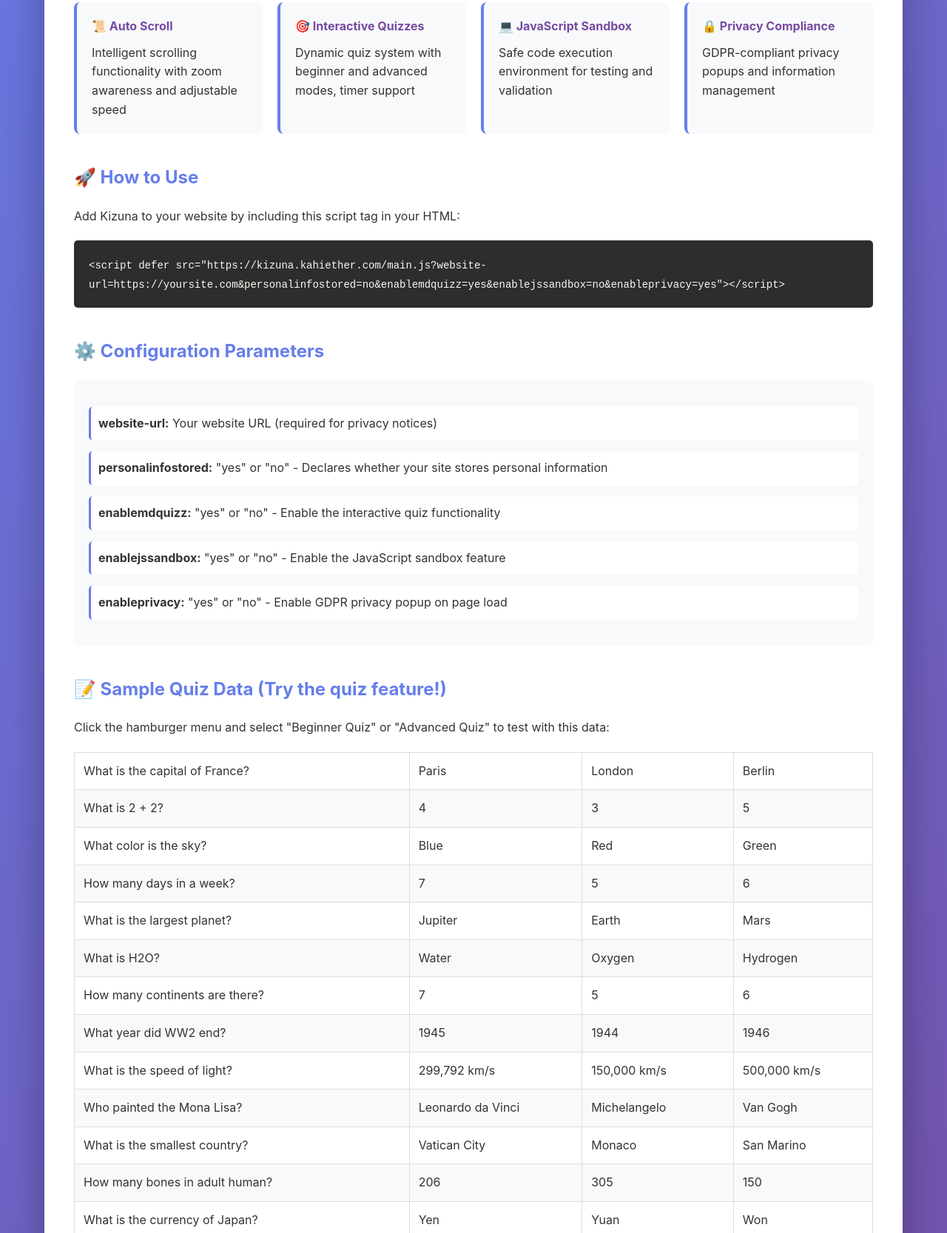
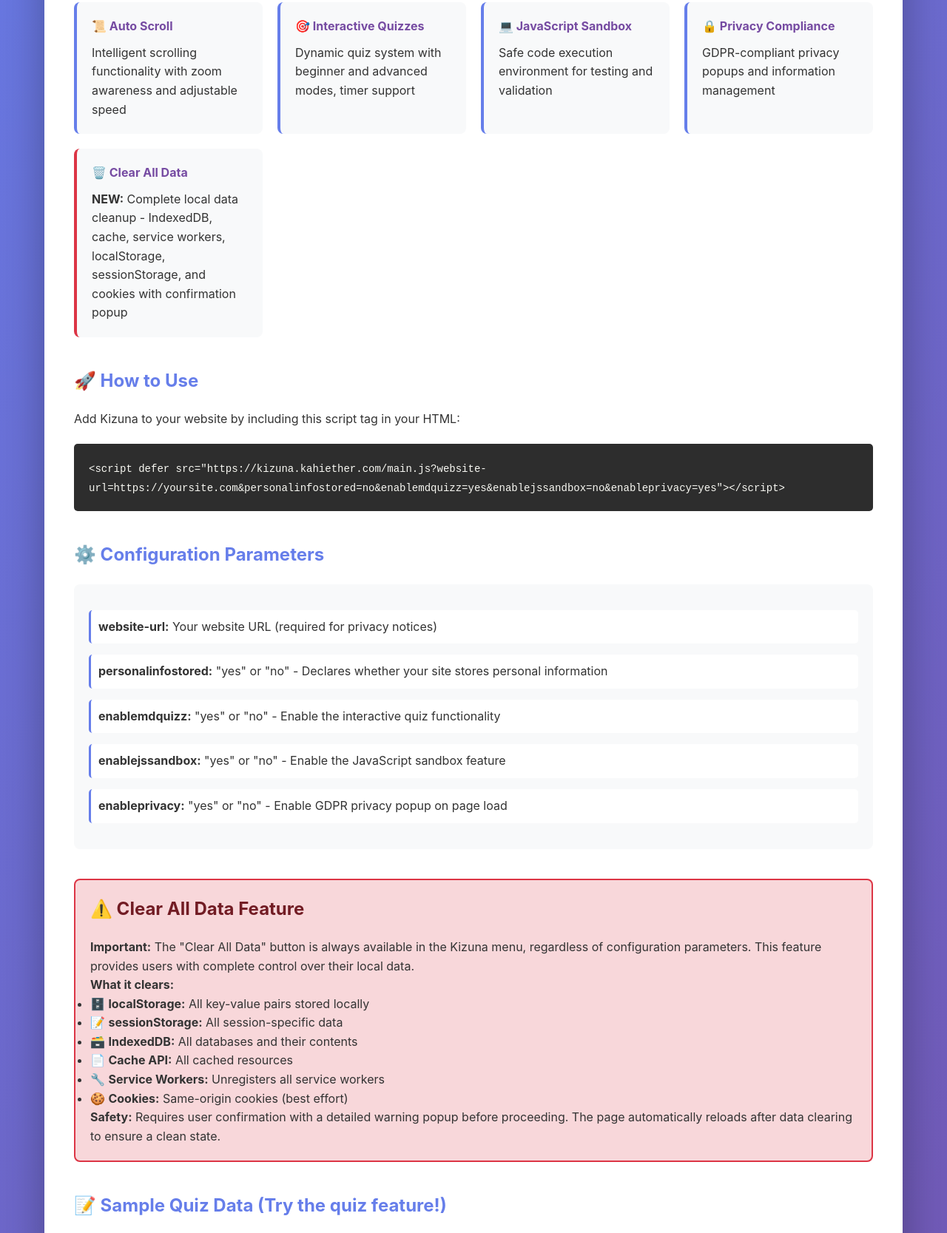
Before and after one commit to Mino75/2025-kizuna, a website: page index.html in a window 1280 px wide. Shown: the part 700-2367 px from the top of the page at 74% size. Drawn offline with Linux system fonts and the light colour scheme.

Commit message:
Update index.html

```diff
--- a/index.html
+++ b/index.html
@@ -4,7 +4,7 @@
     <meta charset="UTF-8">
     <meta name="viewport" content="width=device-width, initial-scale=1.0">
     <script defer src="https://analytics.kahiether.com/script.js" data-website-id="106b9899-134b-42a8-a949-a0a934031b9b"></script>
-    <title>Kizuna - Website Enhancement Service</title>
+    <title> 絆 Kizuna Service</title>
     <style>
         /* Basic page styles - separate from Kizuna styles */
         * {
@@ -92,6 +92,10 @@
             border-left: 4px solid #667eea;
         }
 
+        .feature.danger {
+            border-left-color: #dc3545;
+        }
+
         .code-block {
             background: #2d2d2d;
             color: #f8f8f2;
@@ -152,6 +156,17 @@
             color: #856404;
         }
 
+        .warning {
+            background: #f8d7da;
+            padding: 20px;
+            border-radius: 8px;
+            border: 2px solid #dc3545;
+        }
+
+        .warning h3 {
+            color: #721c24;
+        }
+
         footer {
             text-align: center;
             padding: 30px 0;
@@ -177,20 +192,20 @@
 <body>
     <div class="container">
         <header>
-            <h1>🔗 Kizuna</h1>
-            <p>Website Enhancement Injection Service</p>
+            <h1>🔗 Kizuna 絆 </h1>
+            <p>Website  Service Injection </p>
         </header>
 
         <main>
             <section class="hero">
                 <h2>Enhance Your Website with Kizuna</h2>
-                <p>Kizuna is a powerful injection service that adds interactive features to any website without modifying your existing code.</p>
+                <p>Kizuna is a powerful service that adds interactive features to any website without modifying your existing code.</p>
             </section>
 
             <section class="demo">
                 <h3>🎯 Live Demo Active!</h3>
                 <p>The Kizuna menu is available on this page! Look for the <strong>hamburger menu (☰)</strong> in the bottom-right corner to try out all features.</p>
-                <p><strong>Features enabled on this page:</strong> Auto-scroll, Quiz System, JavaScript Sandbox, and Privacy Popup</p>
+                <p><strong>Features enabled on this page:</strong> Auto-scroll, Quiz System, JavaScript Sandbox, Privacy Popup, and Clear All Data</p>
             </section>
 
             <section class="features">
@@ -211,6 +226,10 @@
                     <div class="feature">
                         <h4>🔒 Privacy Compliance</h4>
                         <p>GDPR-compliant privacy popups and information management</p>
+                    </div>
+                    <div class="feature danger">
+                        <h4>🗑️ Clear All Data</h4>
+                        <p><strong>NEW:</strong> Complete local data cleanup - IndexedDB, cache, service workers, localStorage, sessionStorage, and cookies with confirmation popup</p>
                     </div>
                 </div>
             </section>
@@ -242,6 +261,21 @@
                         <strong>enableprivacy:</strong> "yes" or "no" - Enable GDPR privacy popup on page load
                     </div>
                 </div>
+            </section>
+
+            <section class="warning">
+                <h3>⚠️ Clear All Data Feature</h3>
+                <p><strong>Important:</strong> The "Clear All Data" button is always available in the Kizuna menu, regardless of configuration parameters. This feature provides users with complete control over their local data.</p>
+                <p><strong>What it clears:</strong></p>
+                <ul>
+                    <li>🗄️ <strong>localStorage:</strong> All key-value pairs stored locally</li>
+                    <li>📝 <strong>sessionStorage:</strong> All session-specific data</li>
+                    <li>🗃️ <strong>IndexedDB:</strong> All databases and their contents</li>
+                    <li>📄 <strong>Cache API:</strong> All cached resources</li>
+                    <li>🔧 <strong>Service Workers:</strong> Unregisters all service workers</li>
+                    <li>🍪 <strong>Cookies:</strong> Same-origin cookies (best effort)</li>
+                </ul>
+                <p><strong>Safety:</strong> Requires user confirmation with a detailed warning popup before proceeding. The page automatically reloads after data clearing to ensure a clean state.</p>
             </section>
 
             <!-- Sample table for testing quiz functionality -->
@@ -399,6 +433,4 @@
     </div>
 
     <!-- Load Kizuna on this demo page with query parameters -->
-    <script defer src="/main.js?website-url=https://kizuna.kahiether.com&personalinfostored=no&enablemdquizz=yes&enablejssandbox=yes&enableprivacy=yes"></script>
-</body>
-</html>
+    <script defer src="/main.js?website-url=https://kizuna.kahiether.com&personalinfostored=no&enablemdquizz=yes&enablejssandbox=yes
```
